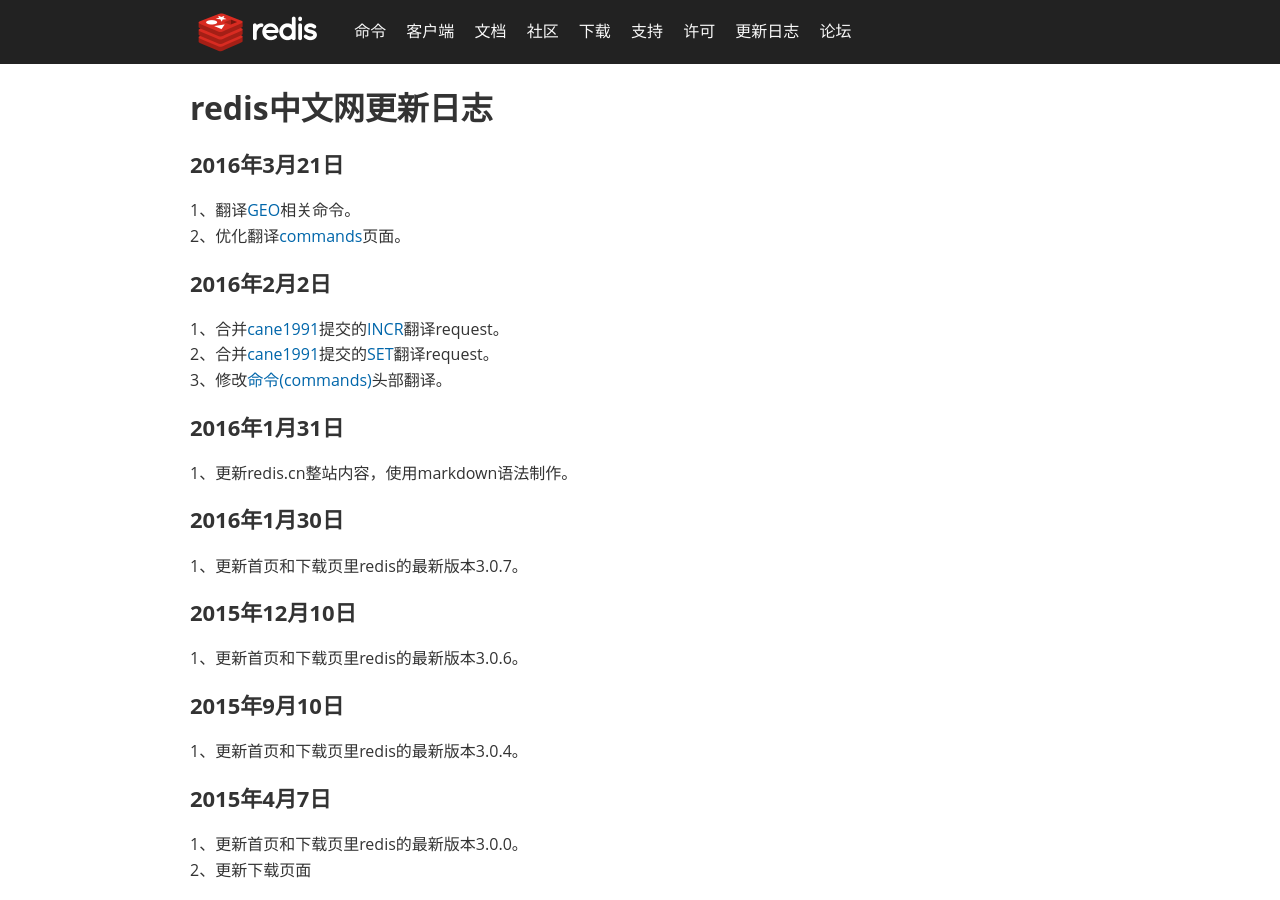
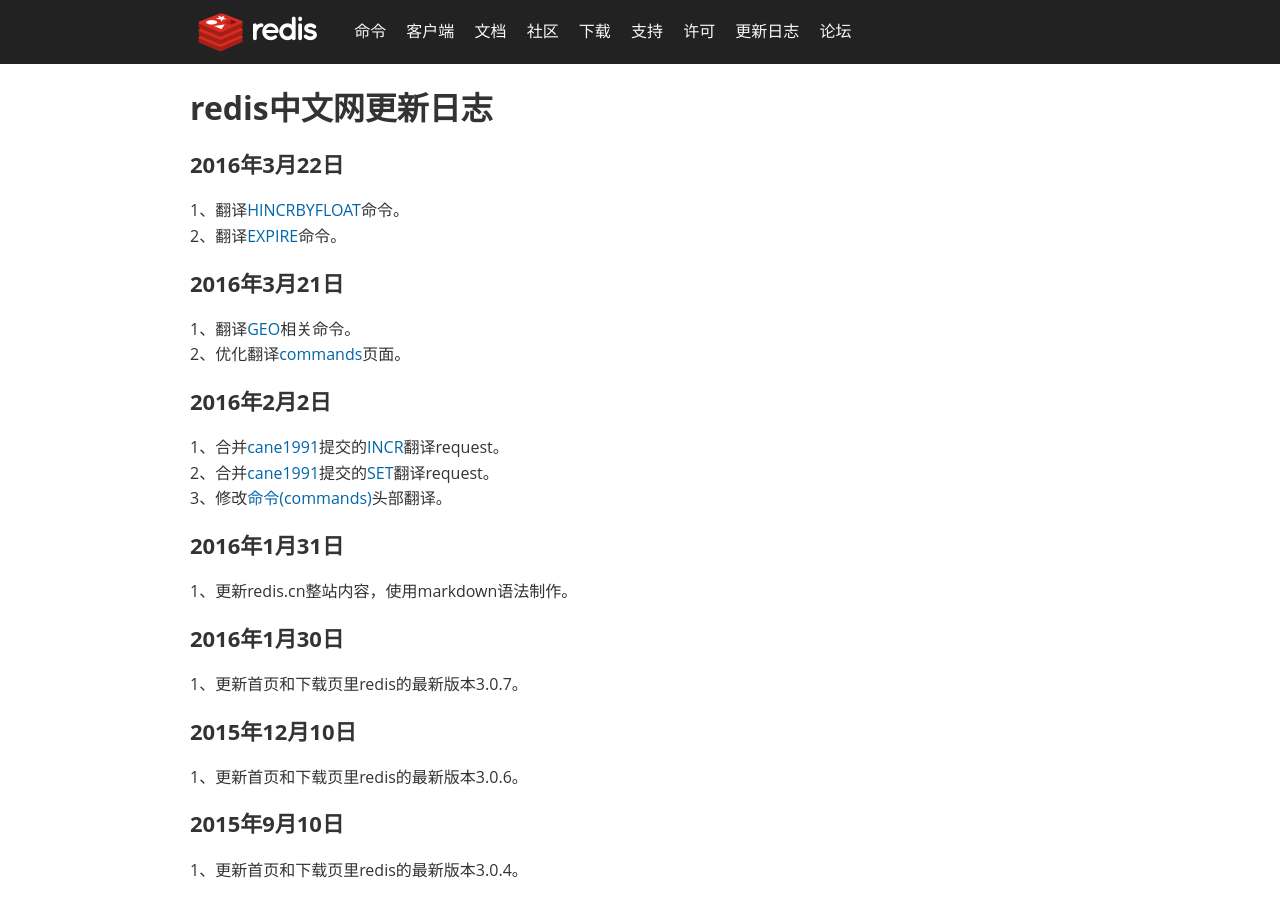
Before and after one commit to rediscn/rediscn, a Jekyll site: the page built from update.md, in a window 1280 px wide and 900 px high. Built offline with Jekyll 4.4.1, drawn with Linux system fonts in a browser that asks for light colours; comment, search, counter and statistics services are not loaded.

```diff
--- a/index.html
+++ b/index.html
@@ -1,6 +1,6 @@
 ---
 layout: index
-title: Redis中文官方网站 -- redis中文资料、中文文档尽在redis中文官方网站
+title: Redis
 excerpt: redis中文资料、中文文档尽在redis中文官方网站，下载安装redis，在帮助手册里查找redis常用命令（commands），选择适合的redis客户端方式，配置redis主从（master-slave），阅读redis官方文档、教程、教材，社区里了解更多redis信息，如： 数据类型、持久化、主从配置、集群配置、性能测试、全面的redis资料都在这里。
 disqusIdentifier: index
 disqusUrl: http://redis.cn
--- a/update.md
+++ b/update.md
@@ -8,6 +8,11 @@
 
 redis中文网更新日志
 ===
+
+## 2016年3月22日
+
+1、翻译[HINCRBYFLOAT](/commands/hincrbyfloat.html)命令。<br/>
+2、翻译[EXPIRE](/commands/expire.html)命令。
 
 ## 2016年3月21日
 
```
